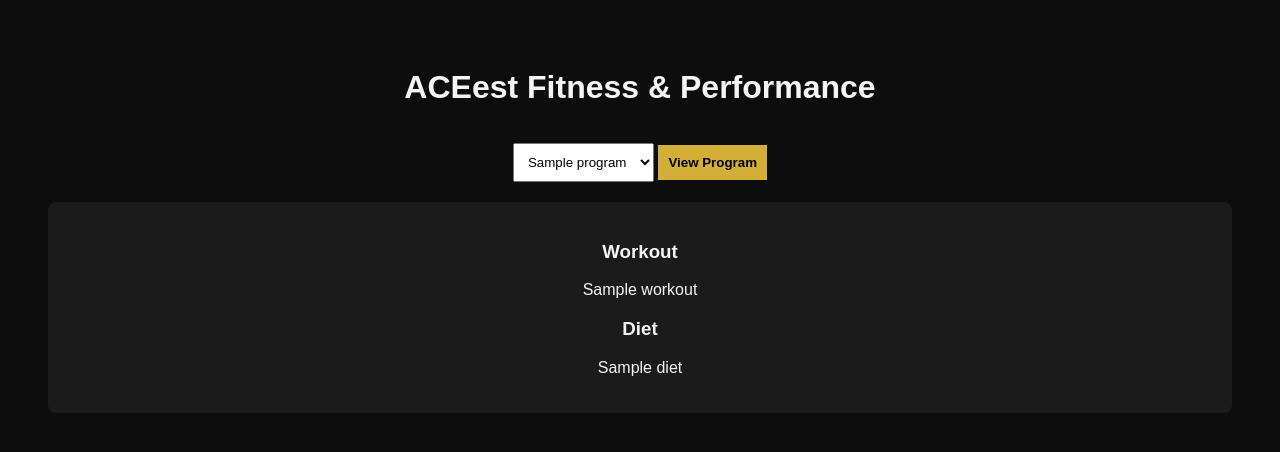
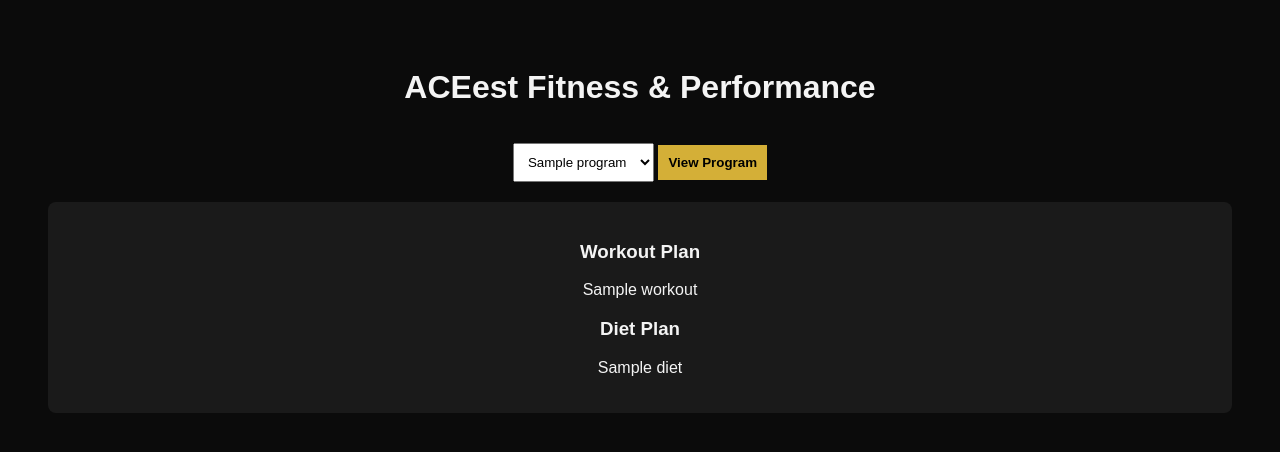
Before and after one commit to 2024ht66529-Abhijat/aceest_flask, a Flask app: template templates/index.html in a window 1280 px wide. Shown: the top 452 px of the page. Run offline with Flask 3, Linux system fonts and the light colour scheme; the template is opened without the code that fills it: most values are stand-ins (such as "Sample title", 1, 10 or a date in 2020).

Commit message:
committing v2.2.4 updates

```diff
--- a/app/routes.py
+++ b/app/routes.py
@@ -1,24 +1,25 @@
 from flask import Blueprint, render_template, request
+
 routes = Blueprint('routes', __name__)
 
 PROGRAMS = {
- 'Fat Loss (FL)': {
-   'workout': '4–5 days conditioning + strength; weekly progression',
-   'diet': 'High protein 2000–2200 kcal; carb cycling'
- },
- 'Muscle Gain (MG)': {
-   'workout': '5–6 day hypertrophy split; progressive overload',
-   'diet': '3000–3300 kcal surplus; protein + carbs'
- },
- 'Beginner (BG)': {
-   'workout': '3 day full body fundamentals; mobility focus',
-   'diet': 'Maintenance calories; balanced macros'
- }
+    'Fat Loss (FL)': {
+        'workout': '4–5 days conditioning + strength with deload weeks',
+        'diet': '2000–2200 kcal high‑protein, macro‑cycled diet'
+    },
+    'Muscle Gain (MG)': {
+        'workout': 'Periodized hypertrophy split (5–6 days/week)',
+        'diet': '3000–3400 kcal calorie‑surplus nutrition plan'
+    },
+    'Beginner (BG)': {
+        'workout': '3 day full‑body fundamentals, mobility & technique',
+        'diet': 'Maintenance calories, balanced macronutrients'
+    }
 }
 
-@routes.route('/', methods=['GET','POST'])
+@routes.route('/', methods=['GET', 'POST'])
 def home():
-    selected=None
-    if request.method=='POST':
-        selected=PROGRAMS.get(request.form.get('program'))
+    selected = None
+    if request.method == 'POST':
+        selected = PROGRAMS.get(request.form.get('program'))
     return render_template('index.html', programs=PROGRAMS, selected=selected)
--- a/static/style.css
+++ b/static/style.css
@@ -1,5 +1,5 @@
-body{font-family:Arial;background:#0d0d0d;color:#f5f5f5}
+body{font-family:Arial;background:#0b0b0b;color:#f4f4f4}
 .container{text-align:center;padding:40px}
 select,button{padding:10px;margin-top:15px}
 button{background:#d4af37;color:black;border:none;font-weight:bold}
-.card{background:#1b1b1b;padding:20px;border-radius:8px;margin-top:20px}
+.card{background:#1a1a1a;padding:20px;border-radius:8px;margin-top:20px}
--- a/templates/index.html
+++ b/templates/index.html
@@ -1,8 +1,8 @@
 <!DOCTYPE html>
 <html>
 <head>
- <title>ACEest Fitness v2.2.1</title>
- <link rel="stylesheet" href="/static/style.css">
+  <title>ACEest Fitness v2.2.4</title>
+  <link rel="stylesheet" href="/static/style.css">
 </head>
 <body>
 <div class="container">
@@ -15,8 +15,8 @@
 </form>
 {% if selected %}
 <div class="card">
-<h3>Workout</h3><p>{{selected.workout}}</p>
-<h3>Diet</h3><p>{{selected.diet}}</p>
+<h3>Workout Plan</h3><p>{{selected.workout}}</p>
+<h3>Diet Plan</h3><p>{{selected.diet}}</p>
 </div>
 {% endif %}
 </div>
```
